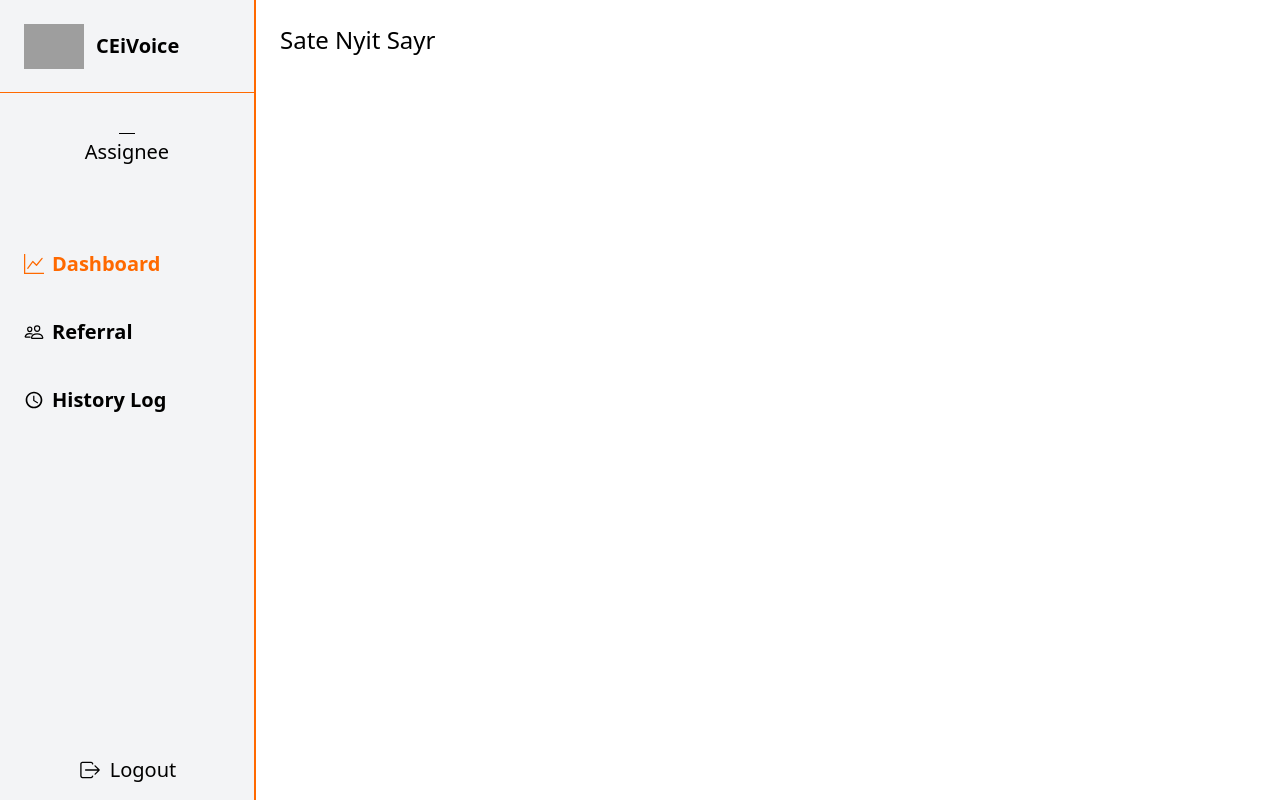
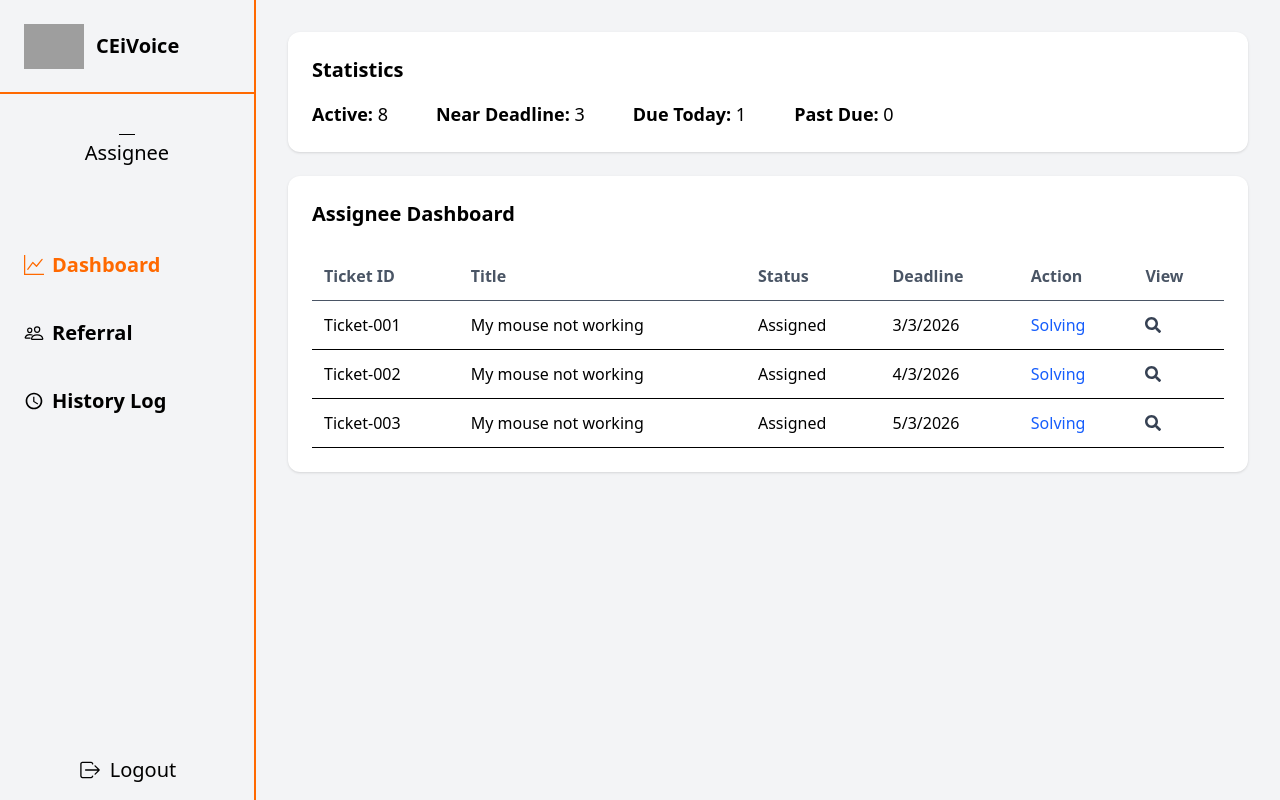
Before and after one commit to Phyo-Arkar-Win/CEiVoice, a React app in the folder frontend/: page /assignee_dashboard in a window 1280 px wide. Built offline with nearby package versions, Linux system fonts and the light colour scheme; no server answers; grey boxes are pictures that could not be loaded; the HTML template or start-up script is replaced by a standard one.

Commit message:
assignee dashboard

```diff
--- a/frontend/src/components/AssigneeNavbar.jsx
+++ b/frontend/src/components/AssigneeNavbar.jsx
@@ -35,7 +35,7 @@ export default function AdminNavbar() {
       {/* TOP SECTION */}
       <div>
         {/* Logo + Title */}
-        <div className="flex items-center gap-3 px-6 py-4 border-b border-orange-500">
+        <div className="flex items-center gap-3 px-6 py-4 border-b-2 border-orange-500">
           <img src={ceiLogo} alt="CEi Logo" className="w-15 h-15 object-contain" />
           <h1 className="text-xl font-bold">CEiVoice</h1>
         </div>
--- a/frontend/src/pages/Assignee/Assignee_Dashboard.jsx
+++ b/frontend/src/pages/Assignee/Assignee_Dashboard.jsx
@@ -1,13 +1,95 @@
-import React from 'react'
-import AssigneeNavbar from '@/components/AssigneeNavbar'
+import React, { useEffect, useState } from "react";
+import AssigneeNavbar from "@/components/AssigneeNavbar";
+import { FaSearch } from "react-icons/fa";
 
 export default function Assignee_Dashboard() {
+  const [tickets, setTickets] = useState([
+    {
+      id: "Ticket-001",
+      title: "My mouse not working",
+      status: "Assigned",
+      deadline: "3/3/2026",
+    },
+    {
+      id: "Ticket-002",
+      title: "My mouse not working",
+      status: "Assigned",
+      deadline: "4/3/2026",
+    },
+    {
+      id: "Ticket-003",
+      title: "My mouse not working",
+      status: "Assigned",
+      deadline: "5/3/2026",
+    },
+  ]);
+
+  const stats = {
+    active: 8,
+    nearDeadline: 3,
+    dueToday: 1,
+    pastDue: 0,
+  };
+
   return (
-    <>
-    <div className='min-h-screen flex'>
-    <AssigneeNavbar></AssigneeNavbar>
-    <div className='m-6 text-2xl'> Sate Nyit Sayr </div>
+    <div className="min-h-screen flex bg-gray-100">
+      {/* Sidebar */}
+      <AssigneeNavbar />
+
+      {/* Main Content */}
+      <div className="flex-1 p-8">
+
+        {/* Statistics */}
+        <div className="bg-white shadow rounded-xl p-6 mb-6">
+          <h2 className="text-xl font-semibold mb-4">Statistics</h2>
+
+          <div className="flex gap-12 text-lg">
+            <p><span className="font-semibold">Active:</span> {stats.active}</p>
+            <p><span className="font-semibold">Near Deadline:</span> {stats.nearDeadline}</p>
+            <p><span className="font-semibold">Due Today:</span> {stats.dueToday}</p>
+            <p><span className="font-semibold">Past Due:</span> {stats.pastDue}</p>
+          </div>
+        </div>
+
+        {/* Ticket Table */}
+        <div className="bg-white shadow rounded-xl p-6">
+          <h2 className="text-xl font-semibold mb-6">Assignee Dashboard</h2>
+
+          <table className="w-full text-left">
+            <thead>
+              <tr className="border-b text-gray-600">
+                <th className="p-3">Ticket ID</th>
+                <th className="p-3">Title</th>
+                <th className="p-3">Status</th>
+                <th className="p-3">Deadline</th>
+                <th className="p-3">Action</th>
+                <th className="p-3">View</th>
+              </tr>
+            </thead>
+
+            <tbody>
+              {tickets.map((ticket, index) => (
+                <tr key={index} className="border-b hover:bg-gray-50">
+                  <td className="p-3">{ticket.id}</td>
+                  <td className="p-3">{ticket.title}</td>
+                  <td className="p-3">{ticket.status}</td>
+                  <td className="p-3">{ticket.deadline}</td>
+
+                  <td className="p-3 text-blue-600 cursor-pointer">
+                    Solving
+                  </td>
+
+                  <td className="p-3">
+                    <FaSearch className="cursor-pointer text-gray-700" />
+                  </td>
+                </tr>
+              ))}
+            </tbody>
+
+          </table>
+        </div>
+
+      </div>
     </div>
-    </>
-  )
+  );
 }
```
